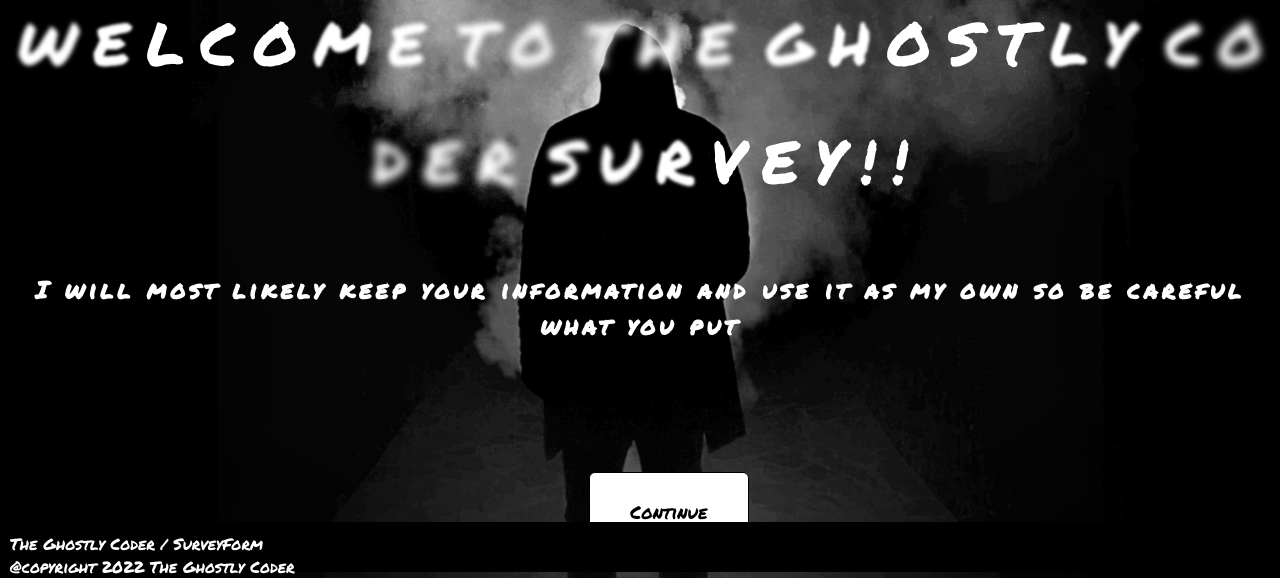
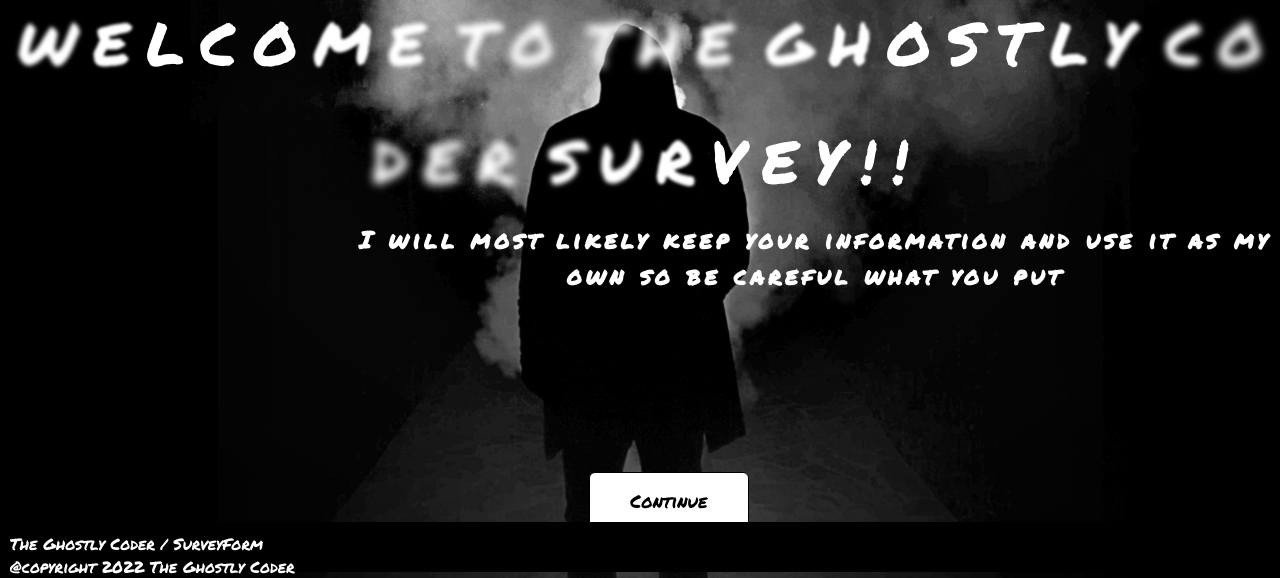
Before and after one commit to EthanHunter7/TheGhostlyCoder, a PHP site: page /Home.Html in a window 1280 px wide. Shown: the part 228-806 px from the top of the page. Run offline with PHP 8.4, Linux system fonts and the light colour scheme; some web fonts are replaced.

Commit message:
Revert "6"
This reverts commit 1189ee212cc8d62c6b12055c2feec86c9a5088ce.

```diff
--- a/Form.PHP
+++ b/Form.PHP
@@ -192,7 +192,7 @@
             <legend>Personal Information</legend>
 
             <div class="labels" title="Only allows to contain letters and whitespace">
-              <label>First Name :</label>
+              <label class="marker">First Name :</label>
               <input type="text" name="Firstname" value="<?php echo $Firstname;?>">
               <span class="error">* <?php echo $FirstnameErr;?></span>
             </div>
--- a/Home.CSS
+++ b/Home.CSS
@@ -11,20 +11,20 @@
 
 /* Header*/
 
+header{
+    padding: 10px;
+    text-align: center;
+    background: #000;
+    color: #fff;
+}
+
 h2{
   position:absolute;
   color: #fff;
-  max-width: 100%;
-  height: auto;
   text-align: center;
+  margin-top: 450px;
+  margin-left: 350px;
   letter-spacing: 4px;
-  position:absolute;
-  top: 0;
-  left: 0;
-  right: 0;
-  bottom: 0;
-  text-align: center;
-  margin-top: 500px
 }
 
 .button {
@@ -37,19 +37,12 @@
   margin: 4px 2px;
   cursor: pointer;
   width: 160px;
-  height: 80px;
   border-radius: 6px;
   border: 1px solid #000;
   background-color: #fff;
   margin-left: 46%;
   text-decoration: none;
   margin-top: 700px;
-  position:absolute;
-  top: 0;
-  left: 0;
-  right: 0;
-  bottom: 0;
-  align-items: center;
 }
 .button:hover{
   background-color: #68696b;
--- a/Home.Html
+++ b/Home.Html
@@ -8,7 +8,7 @@
         <title>The Ghostly Coder Survey</title>
     </head>
 
-    <div class="header">
+
         <div class="loading">
             <div class="loading-text">
             <span class="loading-text-words">W</span>
@@ -50,12 +50,11 @@
             <span class="loading-text-words">!</span>
             </div>
         </div>
-        <h2>I will most likely keep your information and use it as my own so be careful what you put</h2>
-    </div>
 
 
 
 
+    <h2 class="welcome2">I will most likely keep your information and use it as my own so be careful what you put</h2>
 
     <a href="/Form.PHP"><button class="button" type="button">Continue</button></a>
 
```
Also changed, not shown: Form.CSS (+0 -8 lines), 6 other files.
